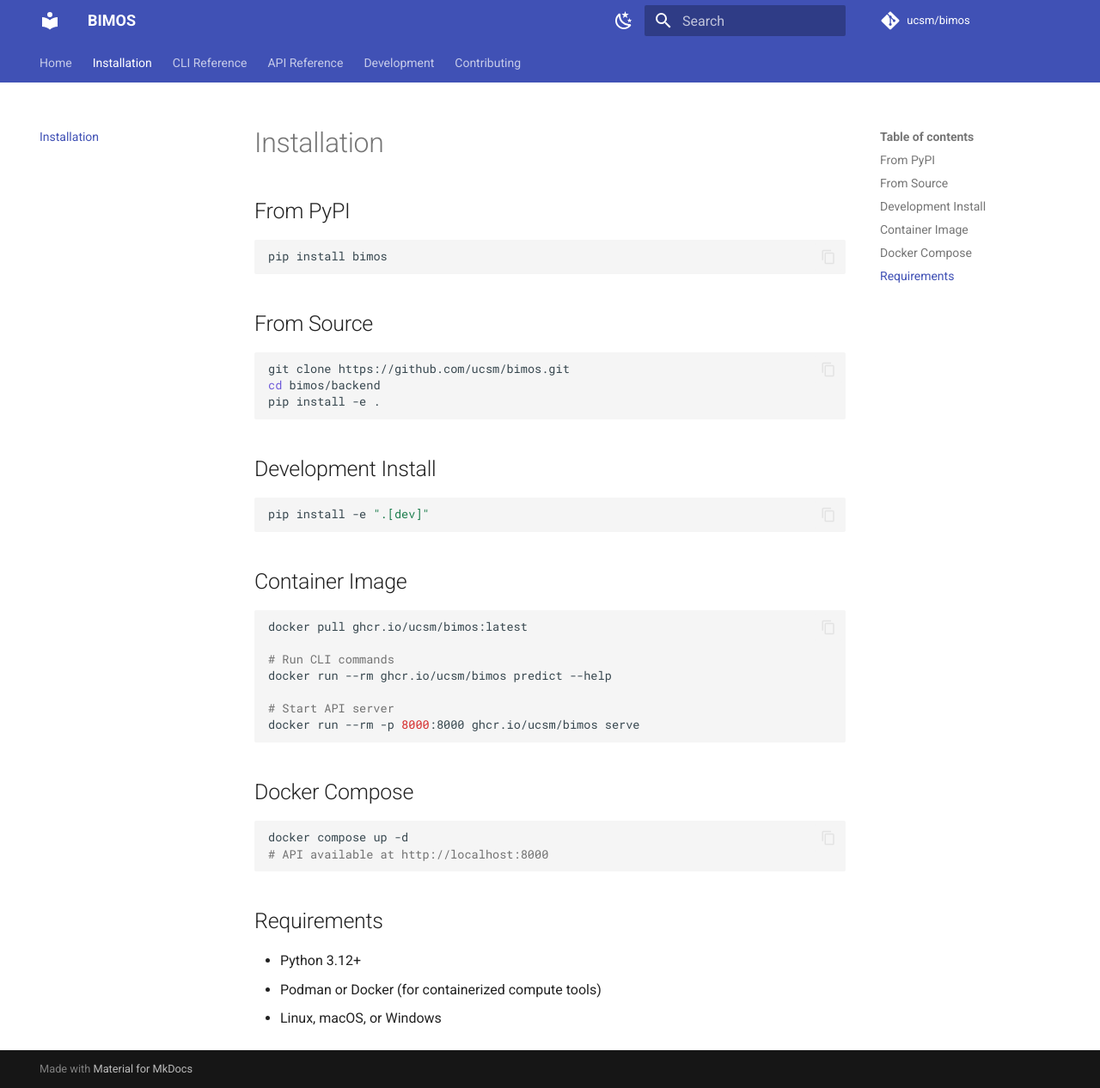
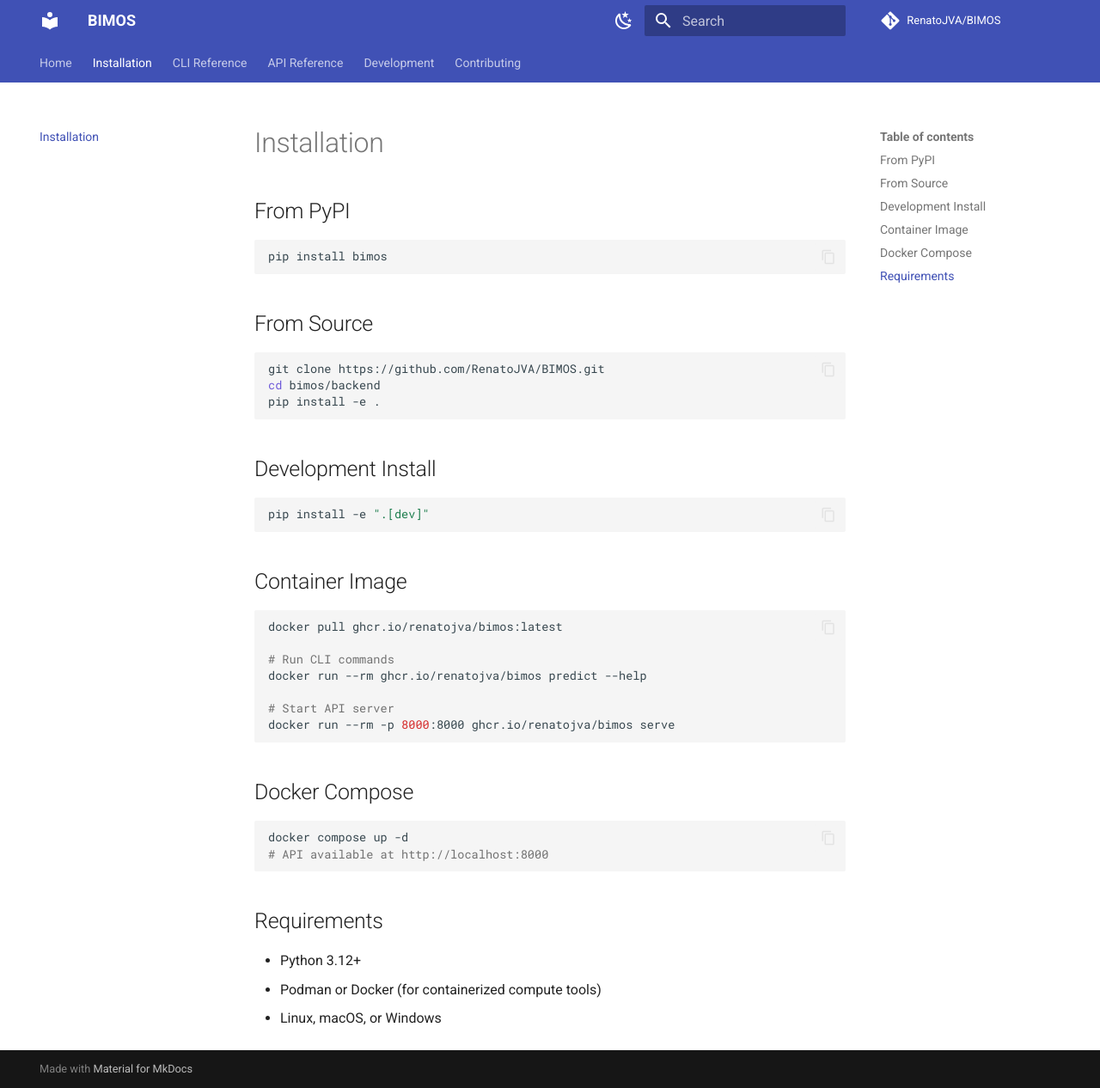
Before and after one commit to RenatoJVA/BIMOS, an MkDocs documentation site: the page built from docs/installation.md, in a window 1280 px wide and 1266 px high. Shown: the whole window at 86% size. Built offline with MkDocs 1.6.1 and Material for MkDocs 9.7.7, drawn with Linux system fonts in a browser that asks for light colours; comment, search, counter and statistics services are not loaded.

Commit message:
Remove UCSM affiliation: correct funding acknowledgment, repo URLs, and container image references

````diff
--- a/docs/installation.md
+++ b/docs/installation.md
@@ -9,7 +9,7 @@ pip install bimos
 ## From Source
 
 ```bash
-git clone https://github.com/ucsm/bimos.git
+git clone https://github.com/RenatoJVA/BIMOS.git
 cd bimos/backend
 pip install -e .
 ```
@@ -23,13 +23,13 @@ pip install -e ".[dev]"
 ## Container Image
 
 ```bash
-docker pull ghcr.io/ucsm/bimos:latest
+docker pull ghcr.io/renatojva/bimos:latest
 
 # Run CLI commands
-docker run --rm ghcr.io/ucsm/bimos predict --help
+docker run --rm ghcr.io/renatojva/bimos predict --help
 
 # Start API server
-docker run --rm -p 8000:8000 ghcr.io/ucsm/bimos serve
+docker run --rm -p 8000:8000 ghcr.io/renatojva/bimos serve
 ```
 
 ## Docker Compose
--- a/mkdocs.yml
+++ b/mkdocs.yml
@@ -1,8 +1,7 @@
 site_name: BIMOS
 site_description: Biomolecular Modeling Suite — Documentation
-site_url: https://bimos.ucsm.edu.pe
-repo_url: https://github.com/ucsm/bimos
-repo_name: ucsm/bimos
+repo_url: https://github.com/RenatoJVA/BIMOS
+repo_name: RenatoJVA/BIMOS
 
 theme:
   name: material
````
Also changed, not shown: README.md (+1 -1 lines), docs/contributing.md (+1 -1 lines).
